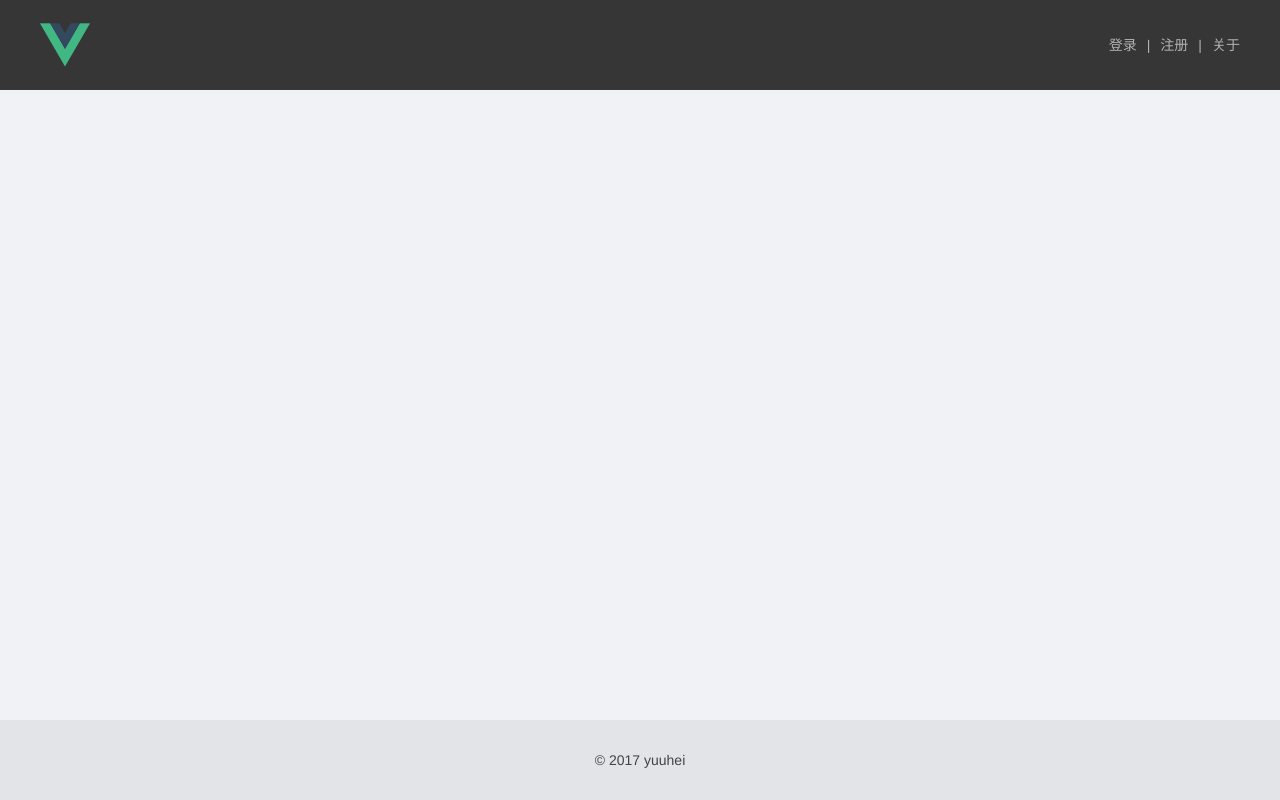
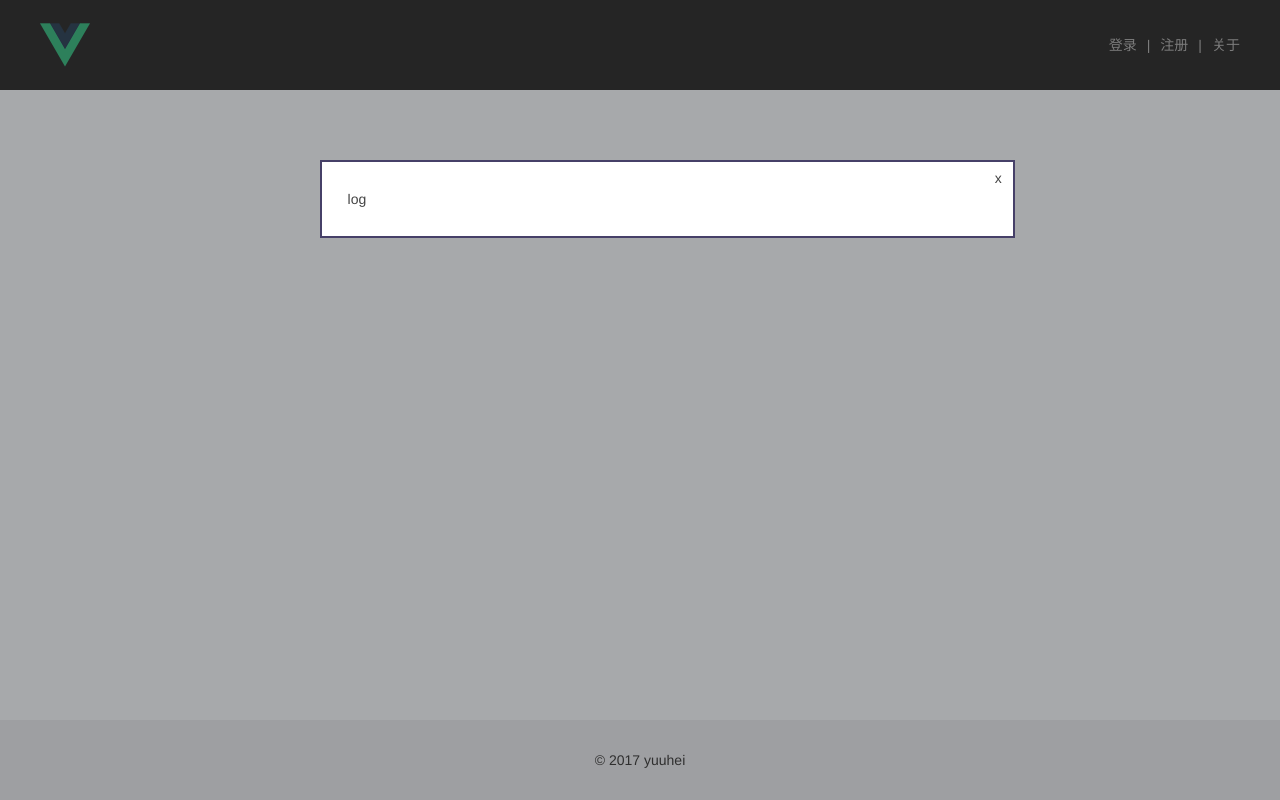
Before and after one commit to Sellenite/Vue-SalePlatform, a Vue app: page /detail/publish in a window 1280 px wide. Both pictures are taken after a click on the item "登录". Built offline with nearby package versions, Linux system fonts and the light colour scheme; what vue-resource would draw is missing.

Commit message:
update dialog

```diff
--- /dev/null
+++ b/src/components/base/dialog.vue
@@ -0,0 +1,89 @@
+<template>
+  <div>
+    <div class="dialog-wrap">
+      <div class="dialog-cover"  v-if="isShow" @click="closeMyself"></div>
+      <transition name="drop">
+        <div class="dialog-content"  v-if="isShow">
+          <p class="dialog-close" @click="closeMyself">x</p>
+          <slot>empty</slot>
+        </div>
+      </transition>
+    </div>
+  </div>
+</template>
+
+<script>
+export default {
+  props: {
+    isShow: {
+      type: Boolean,
+      default: false
+    }
+  },
+  data () {
+    return {};
+  },
+  methods: {
+    closeMyself () {
+      this.$emit('on-close');
+    }
+  }
+};
+</script>
+
+<style scoped>
+.drop-enter-active {
+  transition: all .5s ease;
+}
+.drop-leave-active {
+  transition: all .3s ease;
+}
+.drop-enter {
+  transform: translateY(-500px);
+}
+.drop-leave-active {
+  transform: translateY(-500px);
+}
+
+.dialog-wrap {
+  position: fixed;
+  width: 100%;
+  height: 100%;
+}
+.dialog-cover {
+  background: #000;
+  opacity: .3;
+  position: fixed;
+  z-index: 5;
+  top: 0;
+  left: 0;
+  width: 100%;
+  height: 100%;
+}
+.dialog-content {
+  width: 50%;
+  position: fixed;
+  max-height: 50%;
+  overflow: auto;
+  background: #fff;
+  top: 20%;
+  left: 50%;
+  margin-left: -25%;
+  z-index: 10;
+  border: 2px solid #464068;
+  padding: 2%;
+  line-height: 1.6;
+}
+.dialog-close {
+  position: absolute;
+  right: 5px;
+  top: 5px;
+  width: 20px;
+  height: 20px;
+  text-align: center;
+  cursor: pointer;
+}
+.dialog-close:hover {
+  color: #4fc08d;
+}
+</style>
--- a/src/components/layout.vue
+++ b/src/components/layout.vue
@@ -7,11 +7,11 @@
                 </router-link>
                 <div class="head-nav">
                     <ul class="nav-list">
-                        <li>登录</li>
+                        <li @click="logClick">登录</li>
                         <li class="nav-pile">|</li>
-                        <li>注册</li>
+                        <li @click="regClick">注册</li>
                         <li class="nav-pile">|</li>
-                        <li>关于</li>
+                        <li @click="aboutClick">关于</li>
                     </ul>
                 </div>
             </div>
@@ -24,15 +24,49 @@
         <div class="app-foot">
             <p>© 2017 yuuhei</p>
         </div>
+        <my-dialog :is-show="isShowAboutDialog" @on-close="closeDialog('isShowAboutDialog')">
+            about
+        </my-dialog>
+
+        <my-dialog :is-show="isShowLogDialog" @on-close="closeDialog('isShowLogDialog')">
+            log
+        </my-dialog>
+
+        <my-dialog :is-show="isShowRegDialog" @on-close="closeDialog('isShowRegDialog')">
+            reg
+        </my-dialog>
     </div>
 </template>
 
 <script>
-    export default {
-        data() {
-            return {};
+import Dialog from './base/dialog';
+
+export default {
+    data() {
+        return {
+            isShowAboutDialog: false,
+            isShowLogDialog: false,
+            isShowRegDialog: false
+        };
+    },
+    methods: {
+        aboutClick() {
+            this.isShowAboutDialog = true;
+        },
+        logClick() {
+            this.isShowLogDialog = true;
+        },
+        regClick() {
+            this.isShowRegDialog = true;
+        },
+        closeDialog(attr) {
+            this[attr] = false;
         }
-    };
+    },
+    components: {
+        MyDialog: Dialog
+    }
+};
 </script>
 
 <style>
@@ -136,6 +170,11 @@
 
 
 
+
+
+
+
+
 /* HTML5 display-role reset for older browsers */
 
 article,
@@ -194,10 +233,12 @@
 body,
 html {
     height: 100%;
+    width: 100%;
 }
 
 #layout {
     min-height: 100%;
+    min-width: 1200px;
     position: relative;
 }
 
```
